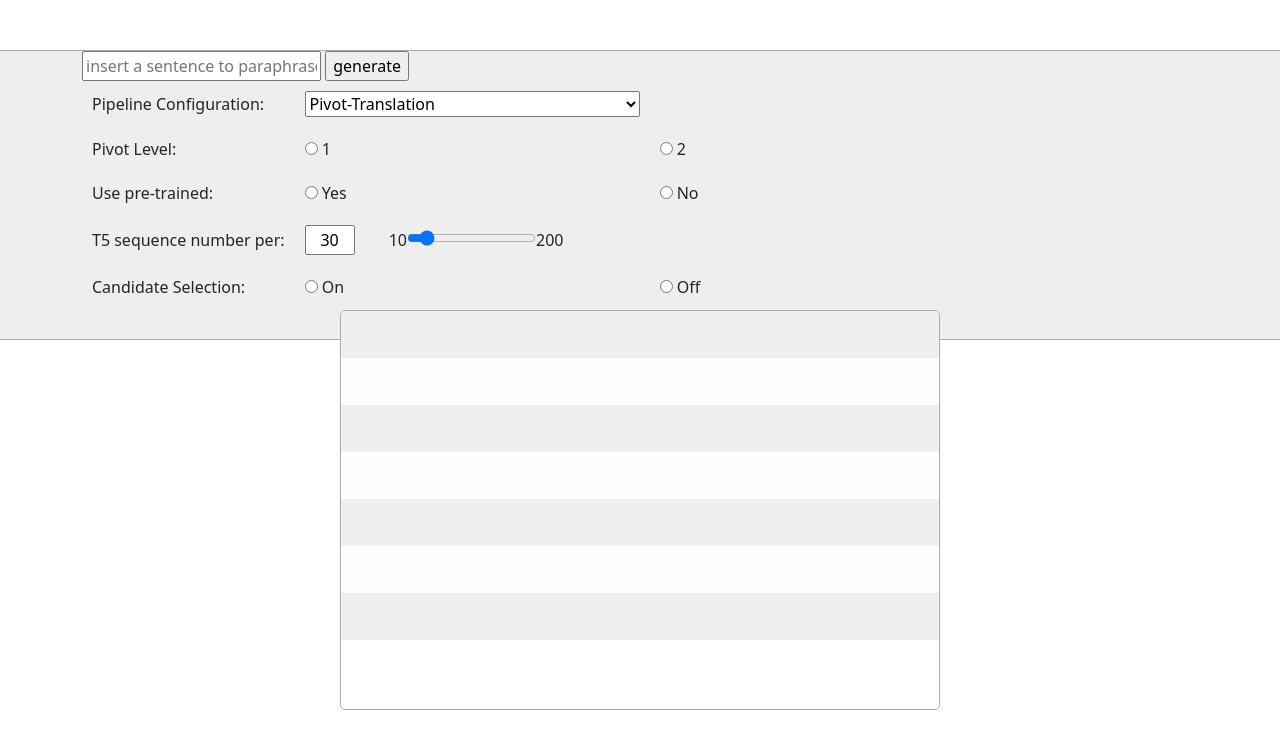
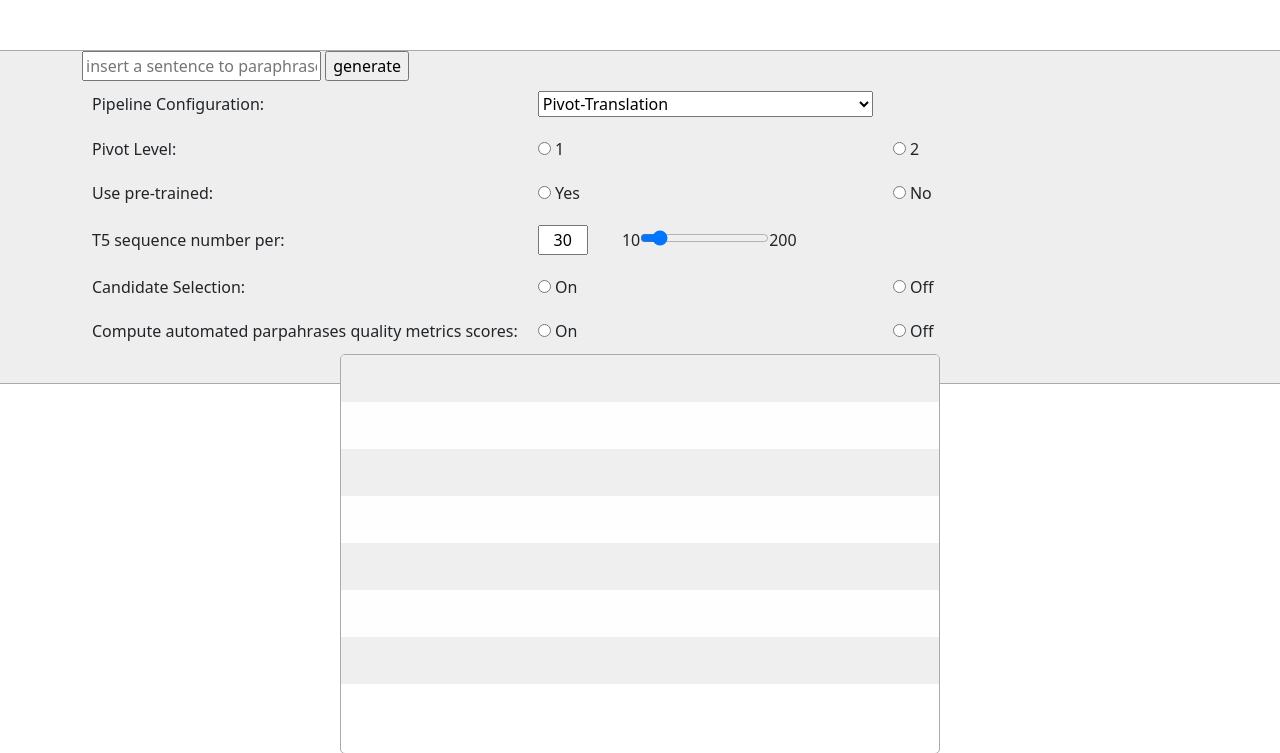
Before and after one commit to AudayBerro/automatedParaphrase, a Flask app: page / in a window 1280 px wide. Shown: the top 753 px of the page. Run offline with Flask 2, Linux system fonts and the light colour scheme.

Commit message:
compute automated parpahrases quality scores

```diff
--- a/app.py
+++ b/app.py
@@ -22,6 +22,12 @@ def index():
         else:
             pruning = "Off"
 
+        # check if user want to compute paraphrases automated quality scores
+        if "compute_metrics" in data:
+            compute_metrics = data['compute_metrics']
+        else:
+            compute_metrics = "Off"# default value don't compute
+
         # check if pivot-level radio option is not disabled
         if "pivot_level" in data:
             # get selected pivot level option: 1-pivot or 2-pivot
@@ -39,7 +45,7 @@ def index():
         else:
             num_seq = None
 
-        paraphrases = main.generate_from_gui(sentence,config,pruning=pruning,pivot_level=pivot_level,pre_trained=pre_trained,num_seq=num_seq)
+        paraphrases = main.generate_from_gui(sentence,config,pruning=pruning,pivot_level=pivot_level,pre_trained=pre_trained,num_seq=num_seq,compute_metrics=compute_metrics)
 
         return jsonify(paraphrases)
     return render_template('index.html')
--- a/evaluation/bleu_score.py
+++ b/evaluation/bleu_score.py
@@ -218,7 +218,7 @@ def get_bleu_score(data,cut_off):
     result = []
 
     result.append("\t============================================================")
-    result.append(f"\t                  Cut_off parpameter = {cut_off}            ")
+    result.append(f"\t                    BLEU score = {cut_off}")
     result.append("\t============================================================")
     data = apply_cut_off(data,cut_off)
     result.append("\t  Compute Individual N-gram BLEU-Score using mean: ")
@@ -247,7 +247,6 @@ def get_bleu_score(data,cut_off):
     result.append(f"\t\tIndividual 2-gram: {b2}")
     result.append(f"\t\tIndividual 3-gram: {b3}")
     result.append(f"\t\tIndividual 4-gram: {b4}")
-    result.append(f"\t============================================================")
 
     return result
 
--- a/evaluation/chrf_score.py
+++ b/evaluation/chrf_score.py
@@ -112,7 +112,7 @@ def get_score(data,cut_off):
     result = []
 
     result.append("\n\t============================================================")
-    result.append(f"\t                  Cut_off parpameter = {cut_off}")
+    result.append(f"\t                  CHRF score = {cut_off}")
     result.append("\t============================================================")
     data = apply_cut_off(data,cut_off)
 
--- a/evaluation/diversity_metrics.py
+++ b/evaluation/diversity_metrics.py
@@ -237,7 +237,7 @@ def main(data,cut_off):
     result = []
     for k,v in diversity_score.items():
         result.append("\t============================================================")
-        result.append(f"\t                  Cut_off parpameter = {k}")
+        result.append(f"\t                 TTR, PINC, Div = {k}")
         result.append("\t============================================================")
         result.append(f"\t\tMean TTR: {v[0]['Mean TTR']}")
         result.append(f"\t\tMean PINC: {v[1]['Mean PINC']}")
--- a/evaluation/gleu_score.py
+++ b/evaluation/gleu_score.py
@@ -112,7 +112,7 @@ def get_score(data,cut_off):
     result = []
 
     result.append("\n\t============================================================")
-    result.append(f"\t                  Cut_off parpameter = {cut_off}")
+    result.append(f"\t            Google's BLEU score = {cut_off}")
     result.append("\t============================================================")
     data = apply_cut_off(data,cut_off)
 
--- a/main.py
+++ b/main.py
@@ -10,7 +10,6 @@ from synonym import parpahraser as para
 import os
 import configparser
 #import spacy
-from datetime import datetime as dt
 import argparse
 import re,string
 from evaluation import bleu_score,gleu_score,chrf_score,diversity_metrics
@@ -543,7 +542,7 @@ def main():
     file_path = os.path.join(os.path.dirname(__file__), ".", "dataset/"+args.f) # data to paraphrase
 
     t1 = time.time() # to compute overall time execution
-    now = dt.now()
+    now = datetime.now()
     start_time = now.strftime("%H:%M:%S")
     pr_green("Starting time: "+start_time)
 
@@ -576,7 +575,7 @@ def main():
     t2 = "Overall elapsed time: "+str(datetime.timedelta(0,time.time()-t1))
     pr_green(t2)
 
-def generate_from_gui(sentence,pipeline_config,pruning="Off",pivot_level=None,pre_trained=None,num_seq = None):
+def generate_from_gui(sentence,pipeline_config,pruning="Off",pivot_level=None,pre_trained=None,num_seq = None,compute_metrics="Off"):
     """
     Generate parpahrases using Graphical User Interface(GUI) of the pipeline implemented in index.html
     :param sentence: user sentence to parpahrase obtained from the GUI. Value from templates/index.html <input type="text" name="user_utterance"/>
@@ -585,6 +584,7 @@ def generate_from_gui(sentence,pipeline_config,pruning="Off",pivot_level=None,pr
     :param pivot_level: pivot translation level to use for the Pivot-Translation component. Value from templates/index.html <input type="radio" name="pivot_level"/>
     :param pre_trained: Machine Translation model option to use for the Pivot-Translation component. Value from templates/index.html <input type="radio" name="pre_trained_mt"/>
     :param num_seq: int,T5 parameter, number of independently computed returned sequences
+    :param metric_score: compute automated quality metrics socres(BLEU,GLEU,CHRF,...)
     :return a Python dictionary, key:initial expression, value: list of paraphrases
     """
     ############################################################################
@@ -905,7 +905,6 @@ def generate_from_gui(sentence,pipeline_config,pruning="Off",pivot_level=None,pr
         result = bert.bert_selection(result,bert_model,bert_tokenizer)
 
     # Apply automated quality  metrics(BLEU,CHRF,PINC,...)
-    compute_metrics="On"
     if compute_metrics == "On":
         # compute diversity metrics
         cut_off = -1
@@ -928,7 +927,6 @@ def generate_from_gui(sentence,pipeline_config,pruning="Off",pivot_level=None,pr
         metric_score.append(c)
 
         result['metric_score'] = metric_score
-        print(result)
 
     return result
 
--- a/static/css/style.css
+++ b/static/css/style.css
@@ -109,6 +109,7 @@ table td{
 
   /* The Close Button */
   .close {
+      text-align: right;
     color: #aaaaaa;
     float: right;
     font-size: 28px;
--- a/static/js/script.js
+++ b/static/js/script.js
@@ -91,6 +91,7 @@ document.addEventListener('submit',function(event){
 
                 }
                 else{
+                    document.getElementById('pop-up').innerHTML=''// remove old value
                     for(var elem in data[key]){
                         for(msg in data[key][elem]){
                             // metrics = metrics.concat(data[key][elem][msg])
--- a/templates/index.html
+++ b/templates/index.html
@@ -68,6 +68,11 @@
                             <td> <input type="radio" name="pruning" id="pruning1" value="On"> On</td>
                             <td> <input type="radio" name="pruning" id="pruning2" value="Off"> Off</td>
                         </tr>
+                        <tr>
+                            <td> Compute automated parpahrases quality metrics scores: </td>
+                            <td> <input type="radio" name="compute_metrics" id="metrics1" value="On"> On</td>
+                            <td> <input type="radio" name="compute_metrics" id="metrics2" value="Off"> Off</td>
+                        </tr>
                     </table>
                 </div>
             </form>
```
